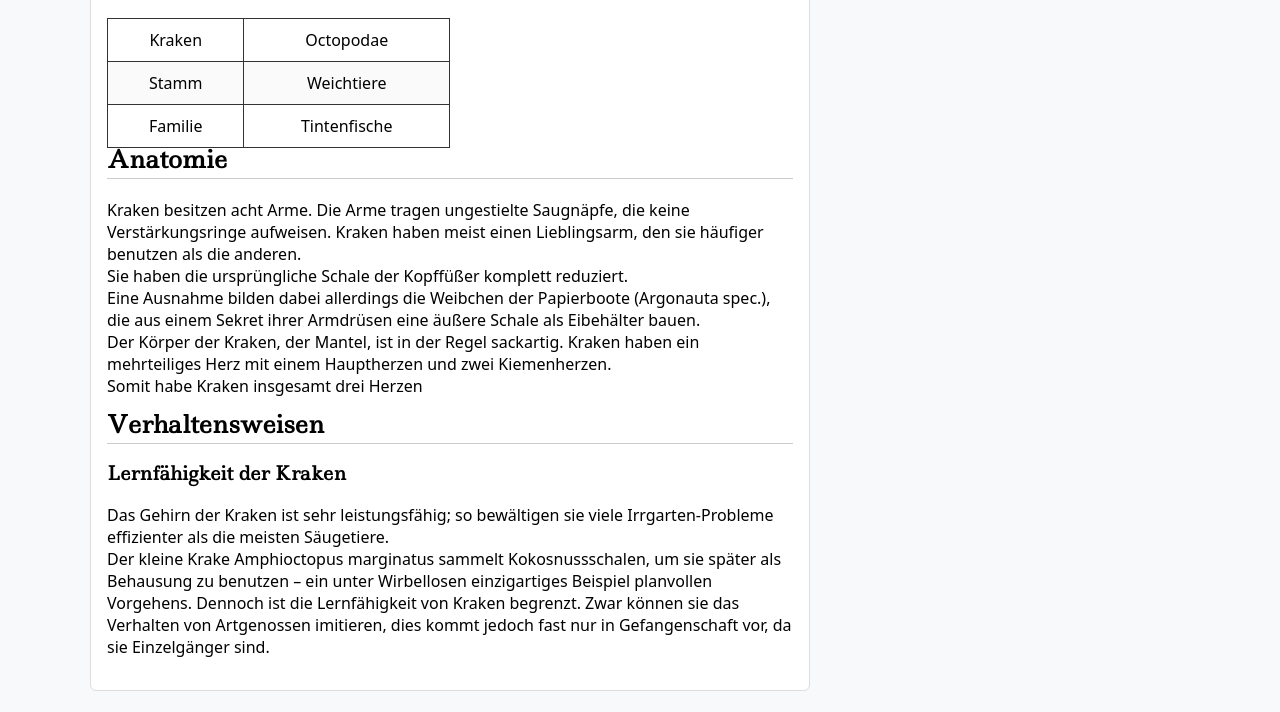
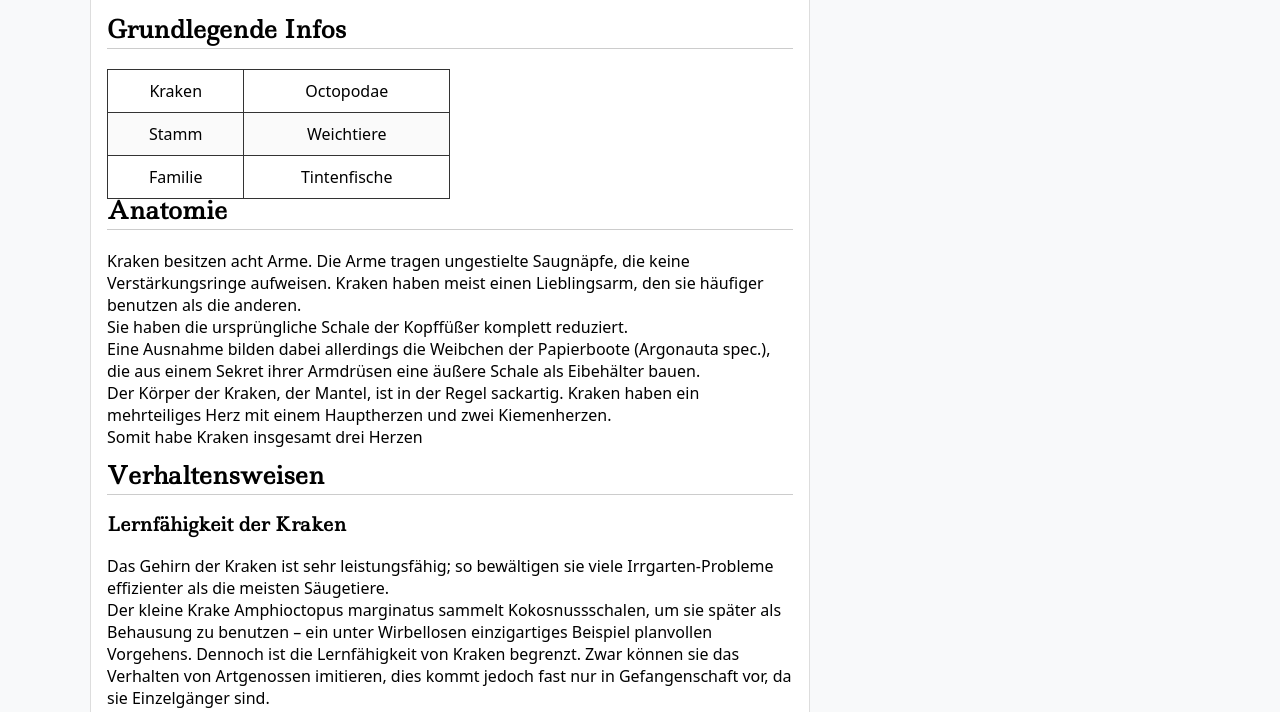
Before and after one commit to dasfohlen1900/krakwiki, a plain HTML site: page wiki/Kraken.html in a window 1280 px wide. Shown: the part 191-903 px from the top of the page. Drawn offline with Linux system fonts and the light colour scheme; a web font is replaced by a local one.

Commit message:
Update Kraken.html

```diff
--- a/wiki/Kraken.html
+++ b/wiki/Kraken.html
@@ -23,6 +23,7 @@
     <h4>Weichtier mit acht Armen</h4>
   </div>
   <div id="infos">
+    <h2>Grundlegende Infos</h2>
     <table border="1">
   <tbody>
     <tr>
```
